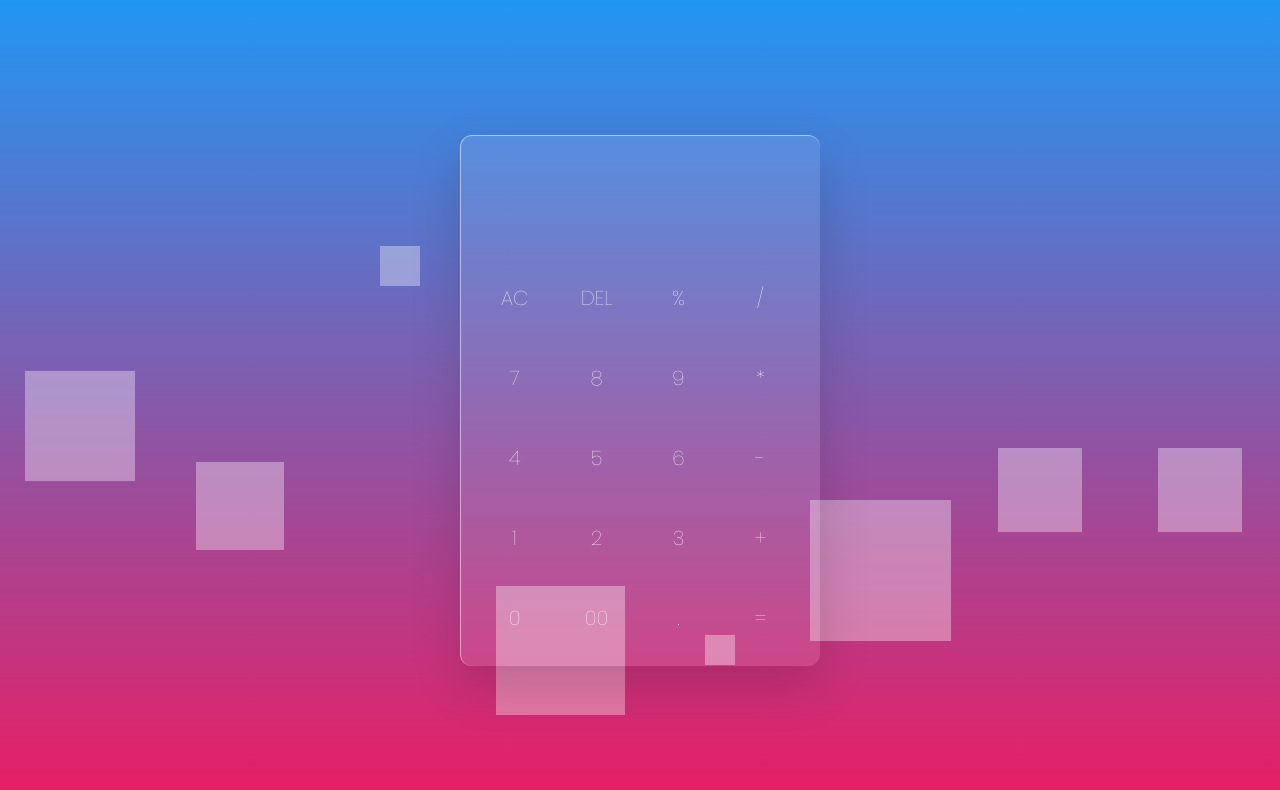
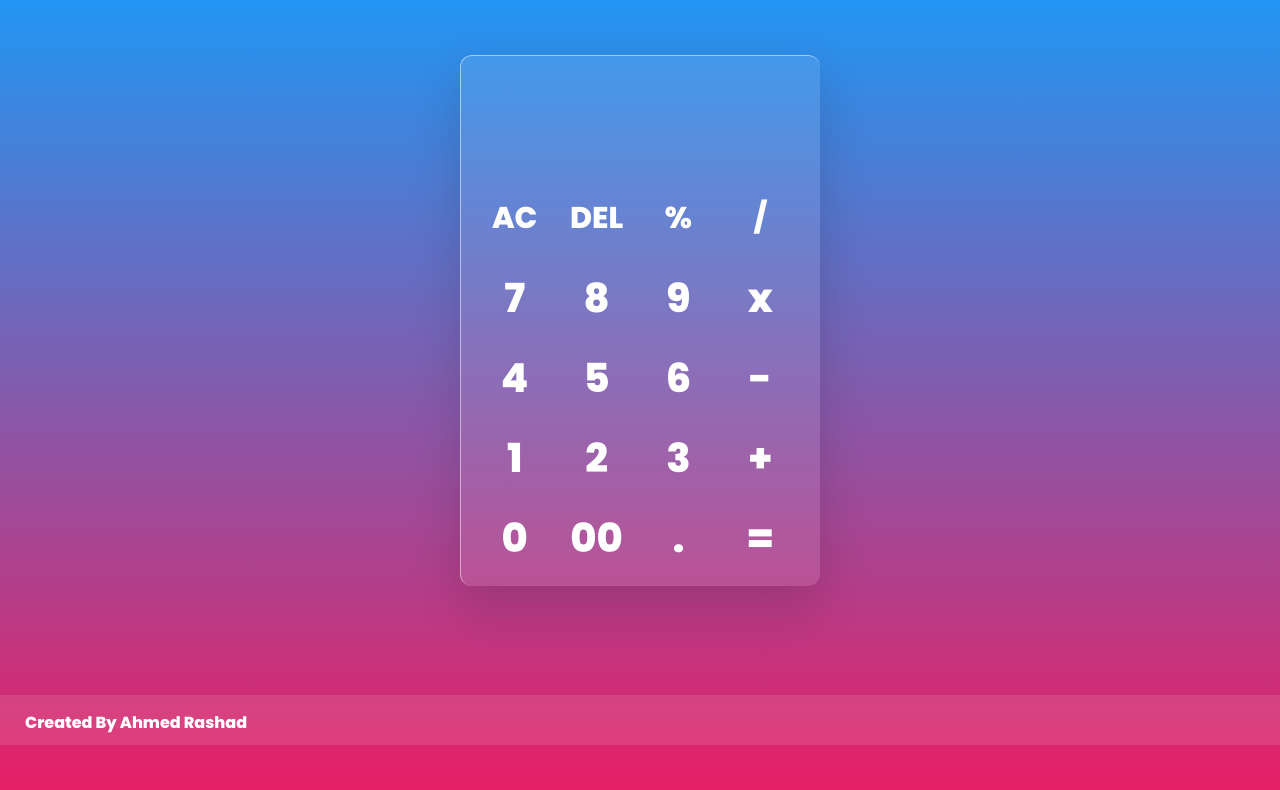
Before and after one commit to a7med-rashad/Mirror-Calculator, a plain HTML site: page index.html in a window 1280 px wide. Drawn offline with Linux system fonts and the light colour scheme.

Commit message:
some edit

```diff
--- a/css/calc.css
+++ b/css/calc.css
@@ -1,4 +1,4 @@
-@import url('https://fonts.googleapis.com/css2?family=Open+Sans:wght@300;400;700&family=Poppins:ital,wght@0,100;0,800;0,900;1,100;1,200;1,300;1,400;1,500;1,600;1,700;1,800;1,900&family=Work+Sans:wght@200;300;400;500;600;700;800&display=swap');
+@import url('https://fonts.googleapis.com/css2?family=Open+Sans:wght@300;400;500;600;700&family=Poppins:ital,wght@0,100;0,800;0,900;1,100;1,200;1,300;1,400;1,500;1,600;1,700;1,800;1,900&family=Work+Sans:wght@200;300;400;500;600;700;800&display=swap');
 
 
 * {
@@ -14,6 +14,7 @@ body {
     display: flex;
     justify-content: center;
     align-items: center;
+    flex-wrap: wrap;
     background: linear-gradient(#2196f3, #e91e63);
 }
 .bubbels {
@@ -29,16 +30,10 @@ body {
     height: 60px;
     width: 60px;
     background: rgba(255, 255, 255, 0.1);
-    animation: move 10s linear infinite;
     position: relative;
     overflow: hidden;
 }
 
-@keyframes move {
-    100% {
-        transform: translateY(-100vh);
-    }
-}
 .container {
     z-index: 12;
     width: 360px;
@@ -56,7 +51,8 @@ body {
     outline: none;
     border: none;
     color: #fff;
-    font-size: 60px;
+    font-size: 40px;
+    font-weight: 600;
     text-align: right;
     padding-right: 10px;
     pointer-events: none;
@@ -71,75 +67,25 @@ body {
     margin-top: 15px;
     outline: none;
     border: none;
-    font-size: 20px;
+    font-size: 40px;
     cursor: pointer;
     transition: all 0.3s ease;
+    font-weight: 600;
+}
+.container input[type="button"].special{
+    font-size: 30px;
 }
 .container input[type="button"]:hover{
     background: rgba(255, 255, 255, 0.1);
 }
-@keyframes mirror {
-    100% {
-        transform: translateY(-450px);
-    }
+
+.footer {
+	width:  100%;
+	height: 50px;
+	background: rgba(255, 255, 255, 0.1);
+	padding: 15px 25px;
 }
-.bubbels span.one:before {
-    animation-delay: 1.5s;
+.footer h4 {
+	text-align: left;
+	color: white;
 }
-.bubbels span.two:before {
-    animation-delay: 3.5s;
-}
-.bubbels span.three:before {
-    animation-delay: 2.5s;
-}
-.bubbels span.four:before {
-    animation-delay: 7.5s;
-}
-.bubbels span.five:before {
-    animation-delay: 4.5s;
-}
-.bubbels span.six:before {
-    animation-delay: 0.5s;
-}
-.bubbels span.seven:before {
-    animation-delay: 6s;
-}
-.bubbels span.one {
-    animation-delay: 2.2s;
-    transform: scale(2.15);
-}
-.bubbels span.two {
-    animation-delay: 3.2s;
-    transform: scale(1.55);
-}
-.bubbels span.three {
-    animation-delay: 0.2s;
-    transform: scale(0.35);
-}
-.bubbels span.four {
-    animation-delay: 6s;
-    transform: scale(2.15);
-}
-.bubbels span.five {
-    animation-delay: 7s;
-    transform: scale(0.5);
-}
-.bubbels span.six {
-    animation-delay: 4s;
-    transform: scale(2.5);
-}
-.bubbels span.seven {
-    animation-delay: 3s;
-    transform: scale(1.5);
-}
-.bubbels span:before {
-    content: '';
-    position: absolute;
-    left: 0;
-    top: 0;
-    height: 60px;
-    width: 40%;
-    transform: skew(45deg) translateX(150px);
-    background: rgba(255, 255, 255, 0.15);
-    animation: mirror 3s linear infinite;
-}
--- a/calc.html
+++ b/index.html
@@ -8,60 +8,20 @@
     <title>Document</title> -->
 </head>
 <body>
-    <div class="bubbels">
-        <span class="one"></span>
-        <span class="two"></span>
-        <span class="three"></span>
-        <span class="four"></span>
-        <span class="five"></span>
-        <span class="six"></span>
-        <span class="seven"></span>
-        <span class="seven"></span>
-    </div>
-    <div class="bubbels">
-        <span class="one"></span>
-        <span class="two"></span>
-        <span class="three"></span>
-        <span class="four"></span>
-        <span class="five"></span>
-        <span class="six"></span>
-        <span class="seven"></span>
-        <span class="seven"></span>
-    </div>
-    <div class="bubbels">
-        <span class="one"></span>
-        <span class="two"></span>
-        <span class="three"></span>
-        <span class="four"></span>
-        <span class="five"></span>
-        <span class="six"></span>
-        <span class="seven"></span>
-        <span class="seven"></span>
-    </div>
-    <div class="bubbels">
-        <span class="one"></span>
-        <span class="two"></span>
-        <span class="three"></span>
-        <span class="four"></span>
-        <span class="five"></span>
-        <span class="six"></span>
-        <span class="seven"></span>
-        <span class="seven"></span>
-    </div>
     <div class="container">
         <form action="#" name="forms">
             <input type="text" name="answer">
             <div class="buttons">
-                <input type="button" value="AC" onclick="form.answer.value = ''">
-                <input type="button" value="DEL" onclick="form.answer.value = form.answer.value.substr(0, form.answer.value.length -1)">
-                <input type="button" value="%" onclick="form.answer.value +='%'">
-                <input type="button" value="/" onclick="form.answer.value +='/'">
+                <input type="button"  class="special" value="AC" onclick="form.answer.value = ''">
+                <input type="button"  class="special" value="DEL" onclick="form.answer.value = form.answer.value.substr(0, form.answer.value.length -1)">
+                <input type="button"  class="special" value="%" onclick="form.answer.value +='%'">
+                <input type="button"  class="special" value="/" onclick="form.answer.value +='/'">
             </div>
             <div class="buttons">
                 <input type="button" value="7" onclick="form.answer.value +='7'">
                 <input type="button" value="8" onclick="form.answer.value +='8'">
                 <input type="button" value="9" onclick="form.answer.value +='9'">
-                <input type="button" value="*" onclick="form.answer.value +='*'">
+                <input type="button" value="x" onclick="form.answer.value +='*'">
             </div>
             <div class="buttons">
                 <input type="button" value="4" onclick="form.answer.value +='4'">
@@ -83,5 +43,8 @@
             </div>
         </form>
     </div>
+    <div class="footer">
+        <h4>Created By Ahmed Rashad</h4>
+    </div>
 </body>
 </html>
```
Also changed, not shown: 1 other file.
